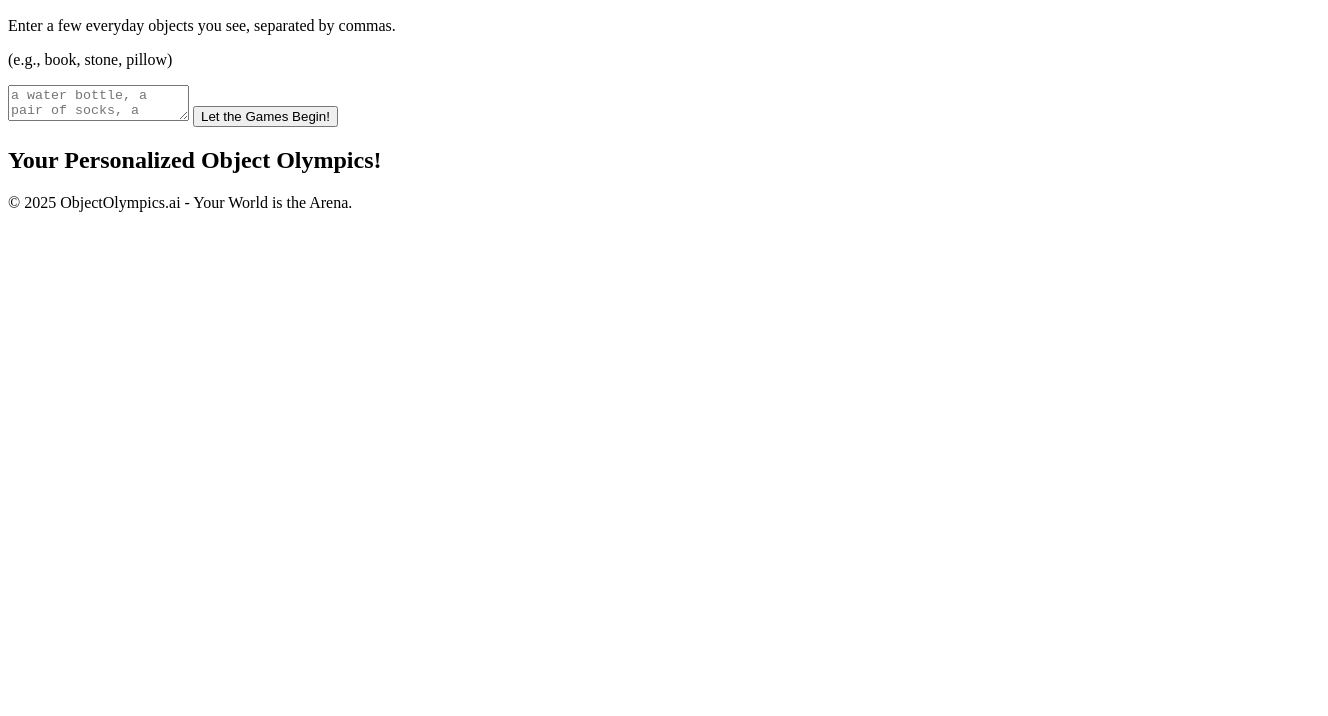
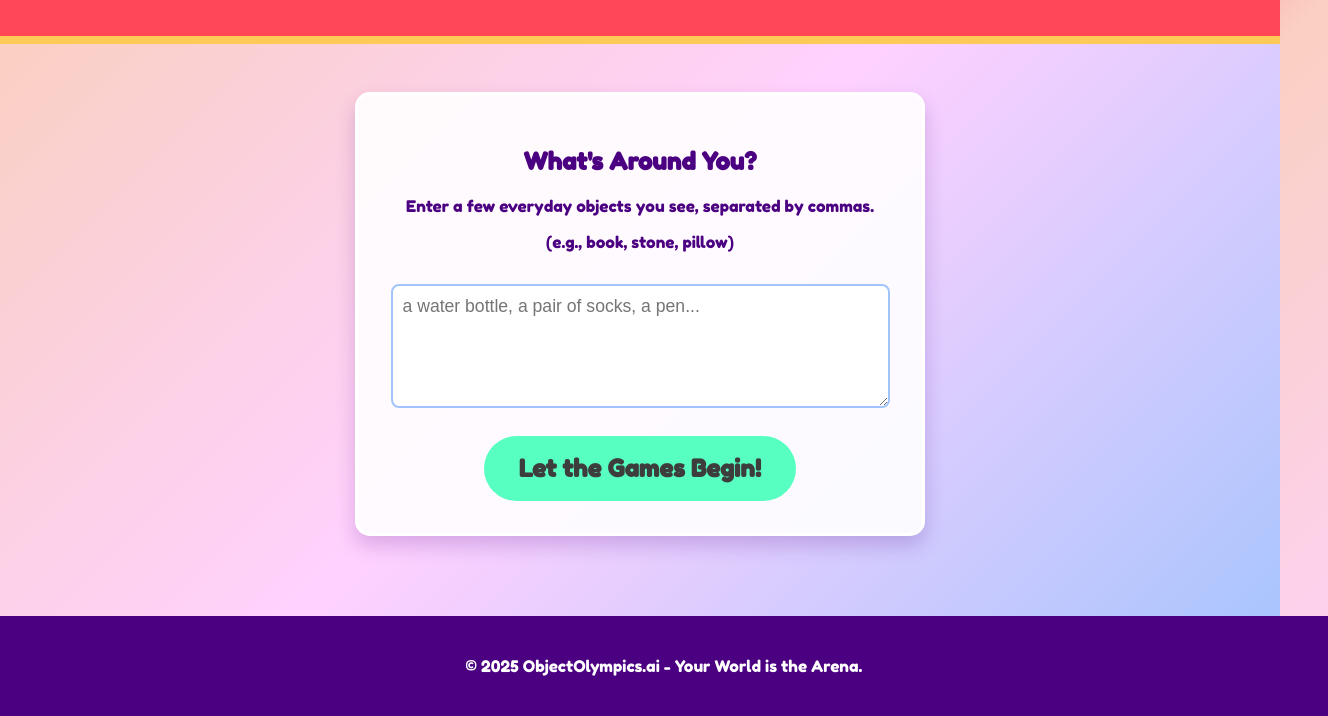
Before and after one commit to sreejapoduri-git/objectolympics-ai, a plain HTML site: page index.html in a window 1280 px wide. Shown: the part 148-864 px from the top of the page, 1328 px wide, since content can reach past the window. Before the commit the page ends 800 px from the top, so only its background shows below. Drawn offline with Linux system fonts and the light colour scheme.

Commit message:
index.html

```diff
--- a/index.html
+++ b/index.html
@@ -4,7 +4,8 @@
     <meta charset="UTF-8">
     <meta name="viewport" content="width=device-width, initial-scale=1.0">
     <title>ObjectOlympics.ai</title>
-    <link rel="stylesheet" href="style.css">
+    <!-- Corrected link to your CSS file -->
+    <link rel="stylesheet" href="oo.css">
 </head>
 <body>
 
@@ -34,7 +35,8 @@
         <p>© 2025 ObjectOlympics.ai - Your World is the Arena.</p>
     </footer>
 
-    <script src="script.js"></script>
+    <!-- Corrected link to your JavaScript file -->
+    <script src="oo.js"></script>
 
 </body>
 </html>
```
